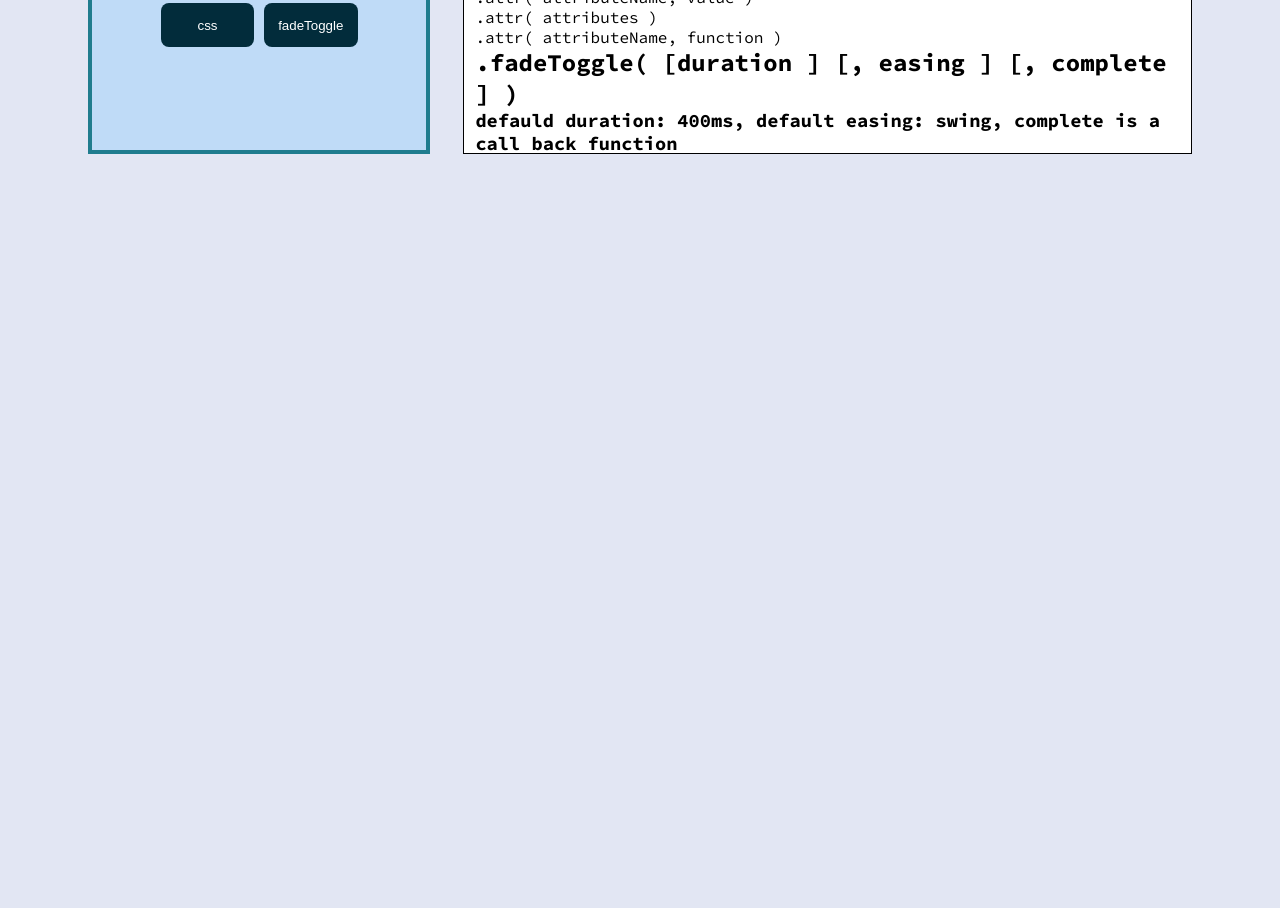
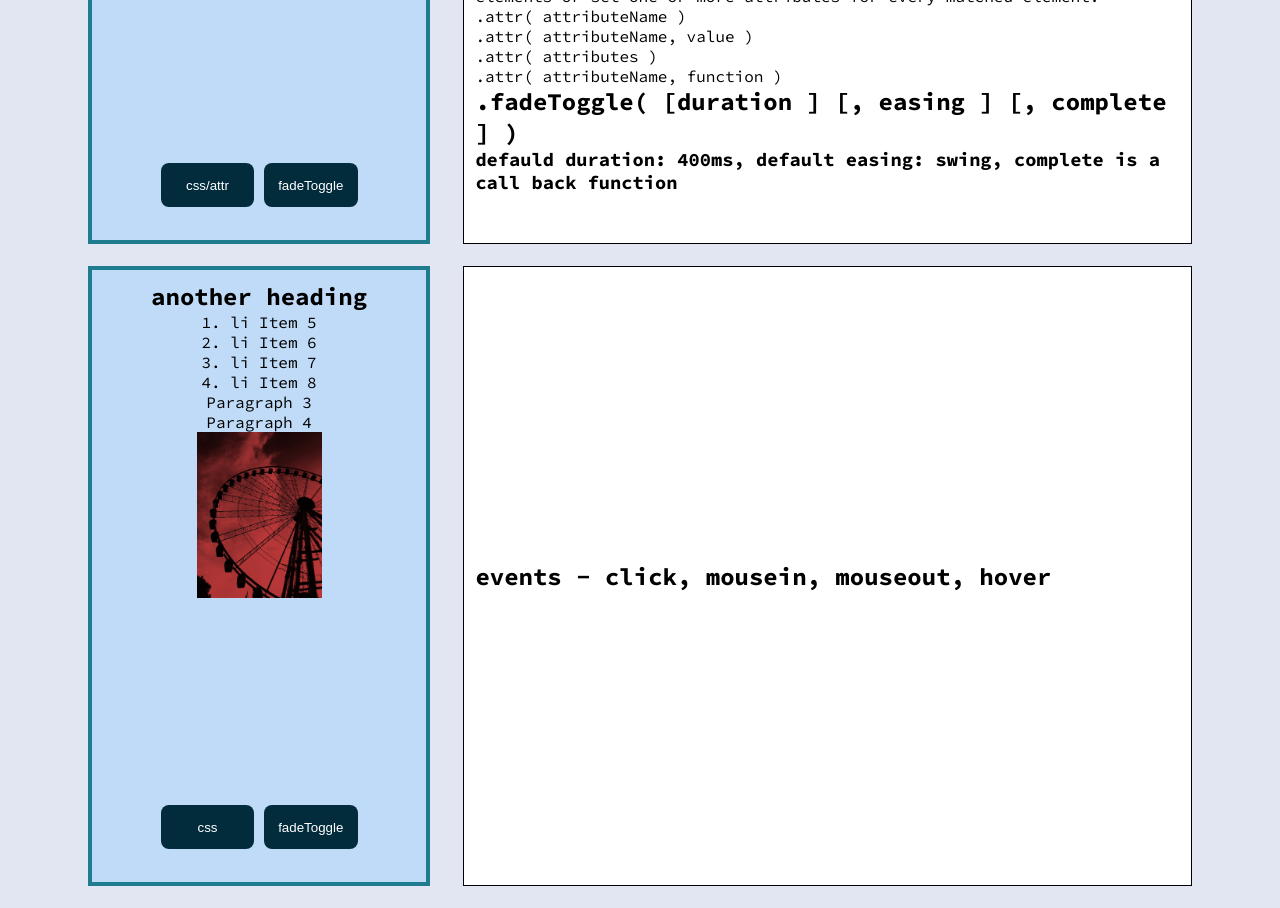
Before and after one commit to karalkal/jQuery_Demo, a plain HTML site: page events.html in a window 1280 px wide. Shown: the part 729-1637 px from the top of the page. Before the commit the page ends 1457 px from the top, so only its background shows below. Drawn offline with Linux system fonts and the light colour scheme.

Commit message:
display flex of demo container to always keep buttons at bottom

```diff
--- a/events.html
+++ b/events.html
@@ -58,6 +58,7 @@
         </aside>
         <section>
             <div class="demo-container">
+                <div>
                     <h2>some heading</h2>
                     <ol id="events-list">
                         <li>li Item 1</li>
@@ -68,8 +69,10 @@
                     <p>Paragraph 1</p>
                     <p>Paragraph 2</p>
                     <img src="img/demo-images/pexels-mathias-reding-16124576.jpg" alt="piano" class="demo--img">
+                </div>
+
                 <div class="buttons-panel">
-                    <button id="change-css-btn" class="action-buttons">css</button>
+                    <button id="change-css-btn" class="action-buttons">css/attr</button>
                     <button id="toggle-fade-btn" class="action-buttons">fadeToggle</button>
                 </div>
             </div>
@@ -87,7 +90,6 @@
                     <p> .css( propertyName, value ) </p>
                     <p> .css( propertyName, function ) </p>
                     <p> .css( properties ) </p>
-
                     <h1>.attr() </h1>
                     <p>Get the value of an attribute for the first element in the set of matched elements or set one or
                         more
@@ -96,16 +98,38 @@
                     <p> .attr( attributeName, value )
                     <p> .attr( attributes ) </p>
                     <p> .attr( attributeName, function ) </p>
-
                     <h1> .fadeToggle( [duration ] [, easing ] [, complete ] )</h1>
-                    <h3>defauld duration: 400ms,  default easing: swing, complete is a call back function</h3>
-
-
+                    <h3>defauld duration: 400ms, default easing: swing, complete is a call back function</h3>
                 </div>
             </div>
+
         </section>
 
         <section>
+            <div class="demo-container">
+                <div>
+                    <h2>another heading</h2>
+
+                    <ol id="events-list">
+                        <li>li Item 5</li>
+                        <li>li Item 6</li>
+                        <li>li Item 7</li>
+                        <li>li Item 8</li>
+                    </ol>
+                    <p>Paragraph 3</p>
+                    <p>Paragraph 4</p>
+                    <img src="/img/demo-images/pexels-viktoria-stetsko-11954769.jpg" alt="wheel" class="demo--img">
+                </div>
+
+                <div class="buttons-panel">
+                    <button id="change-css-btn" class="action-buttons">css</button>
+                    <button id="toggle-fade-btn" class="action-buttons">fadeToggle</button>
+                </div>
+            </div>
+
+            <div class="info-container" id="info2">
+                <h1>events - click, mousein, mouseout, hover</h1>
+            </div>
         </section>
 
     </main>
--- a/style.css
+++ b/style.css
@@ -101,7 +101,7 @@ section {
     margin: 22px 0;
     display: flex;
     justify-content: space-between;
-    height: 530px;
+    height: 620px;
 }
 
 .demo-container {
@@ -111,6 +111,10 @@ section {
     text-align: center;
     padding: 11px;
     background-color: var(--columbia-blue);
+    /* to keep buttons at bottom of container if an element before is hidden/removed */
+    display: flex;
+    flex-direction: column;
+    justify-content: space-between;
 }
 
 .info-container {
```
Also changed, not shown: img/code-images/01-css.png, img/code-images/02-fadeToggle.png, img/demo-images/pexels-viktoria-stetsko-11954769.jpg (added). Lines whose indentation alone changed are shown as unchanged.
